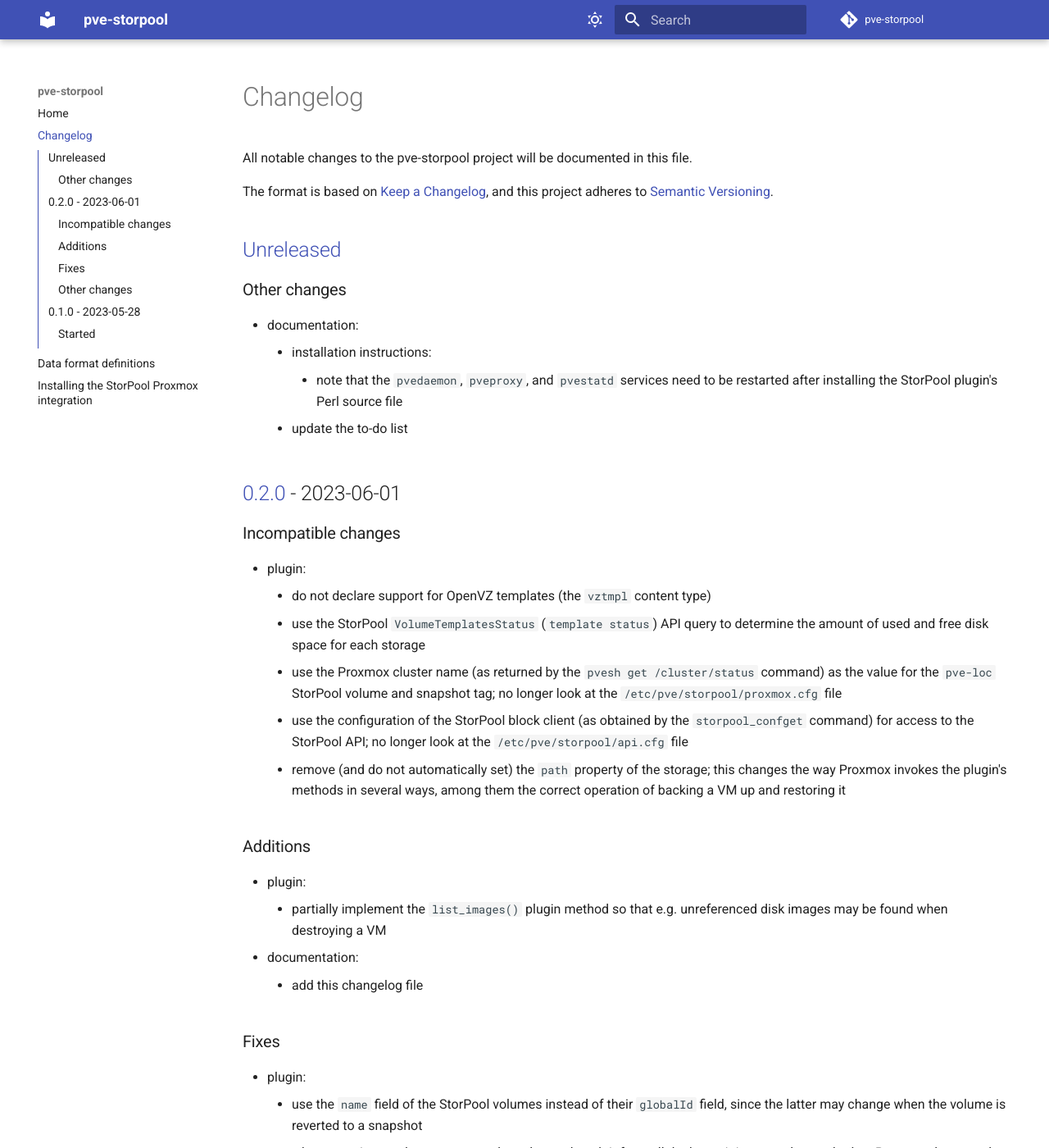
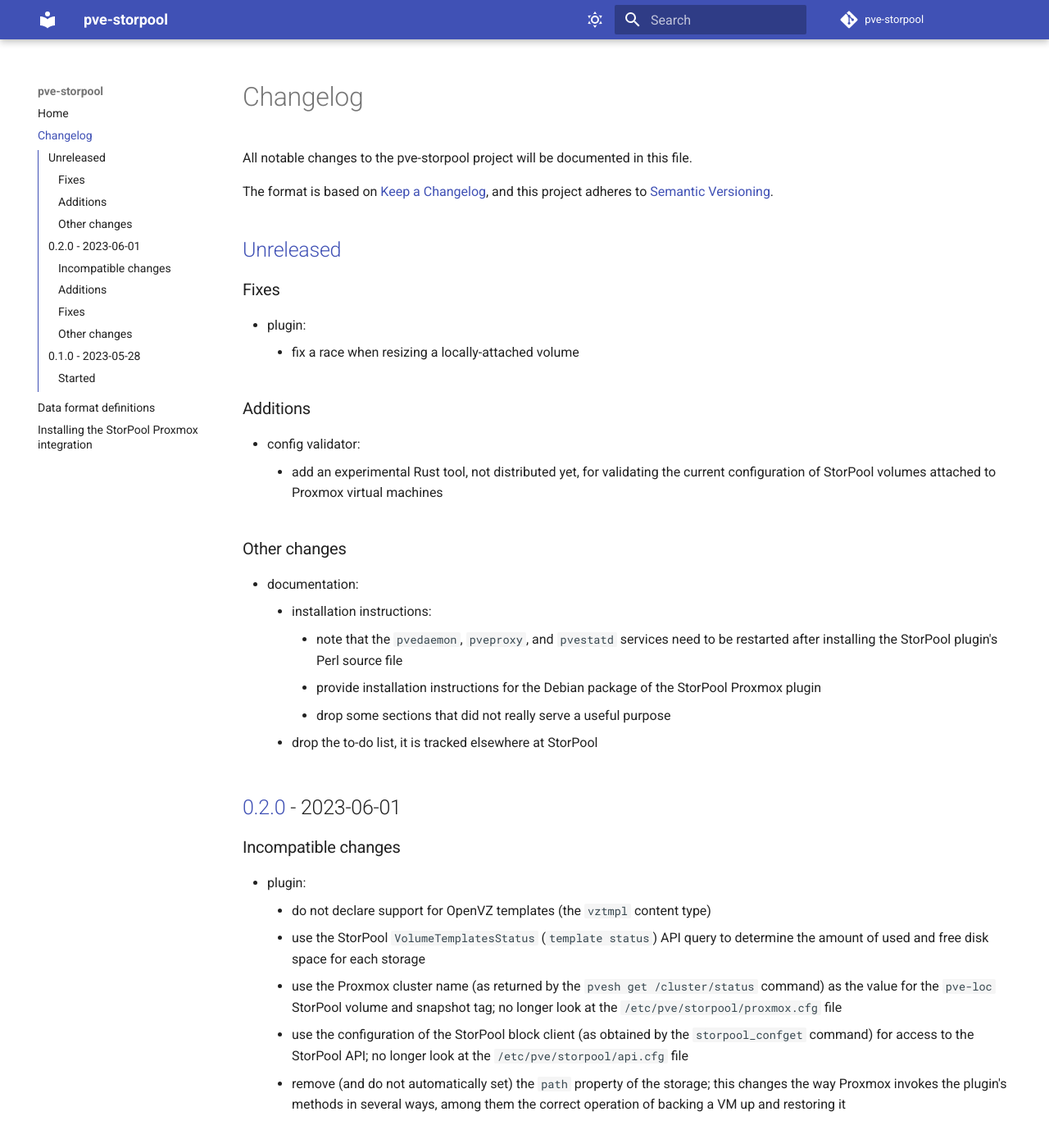
Before and after one commit to storpool/pve-storpool, an MkDocs documentation site: the page built from docs/changes.md, in a window 1280 px wide and 1400 px high. Shown: the whole window at 82% size. Built offline with MkDocs 1.6.1 and Material for MkDocs 9.7.7, drawn with Linux system fonts in a browser that asks for light colours; comment, search, counter and statistics services are not loaded.

Commit message:
Update the changelog file

```diff
--- a/docs/changes.md
+++ b/docs/changes.md
@@ -12,13 +12,28 @@
 
 ## [Unreleased]
 
+### Fixes
+
+- plugin:
+    - fix a race when resizing a locally-attached volume
+
+### Additions
+
+- config validator:
+    - add an experimental Rust tool, not distributed yet, for validating
+      the current configuration of StorPool volumes attached to Proxmox
+      virtual machines
+
 ### Other changes
 
 - documentation:
     - installation instructions:
         - note that the `pvedaemon`, `pveproxy`, and `pvestatd` services need to be
           restarted after installing the StorPool plugin's Perl source file
-    - update the to-do list
+        - provide installation instructions for the Debian package of the StorPool
+          Proxmox plugin
+        - drop some sections that did not really serve a useful purpose
+    - drop the to-do list, it is tracked elsewhere at StorPool
 
 ## [0.2.0] - 2023-06-01
 
```
